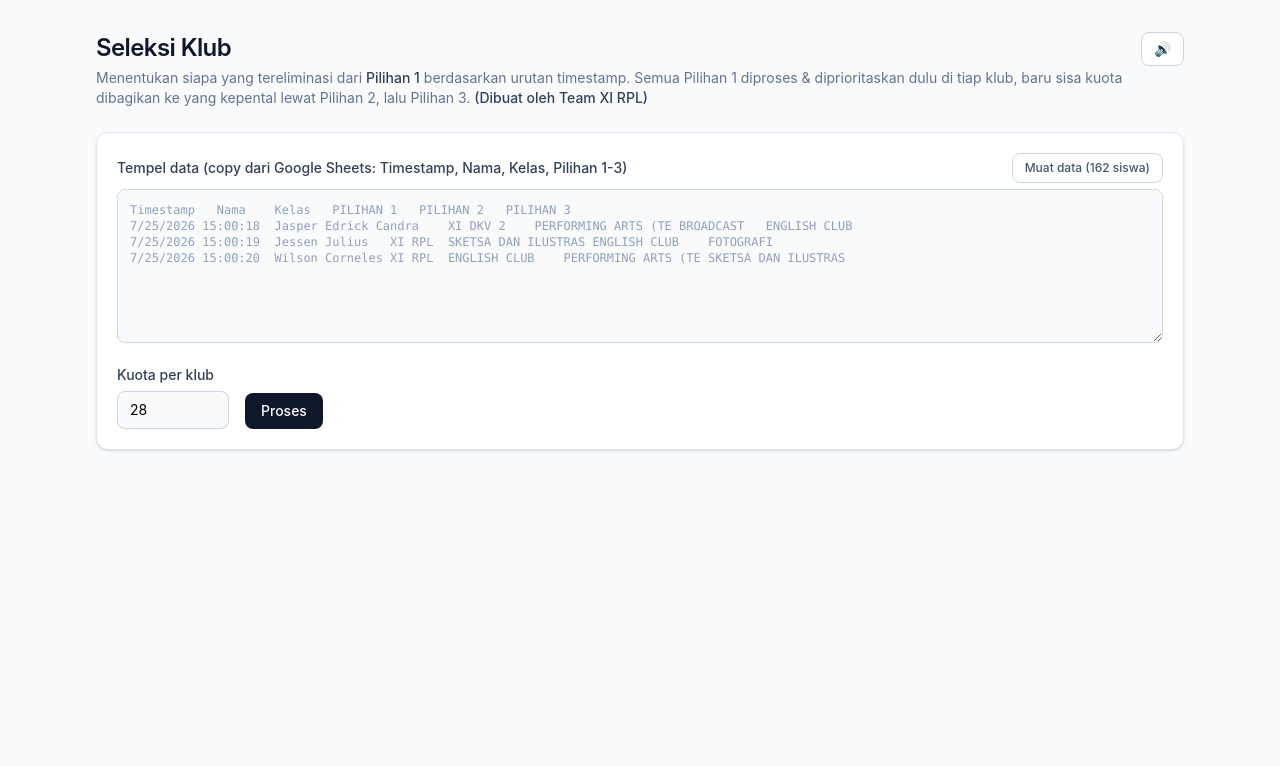
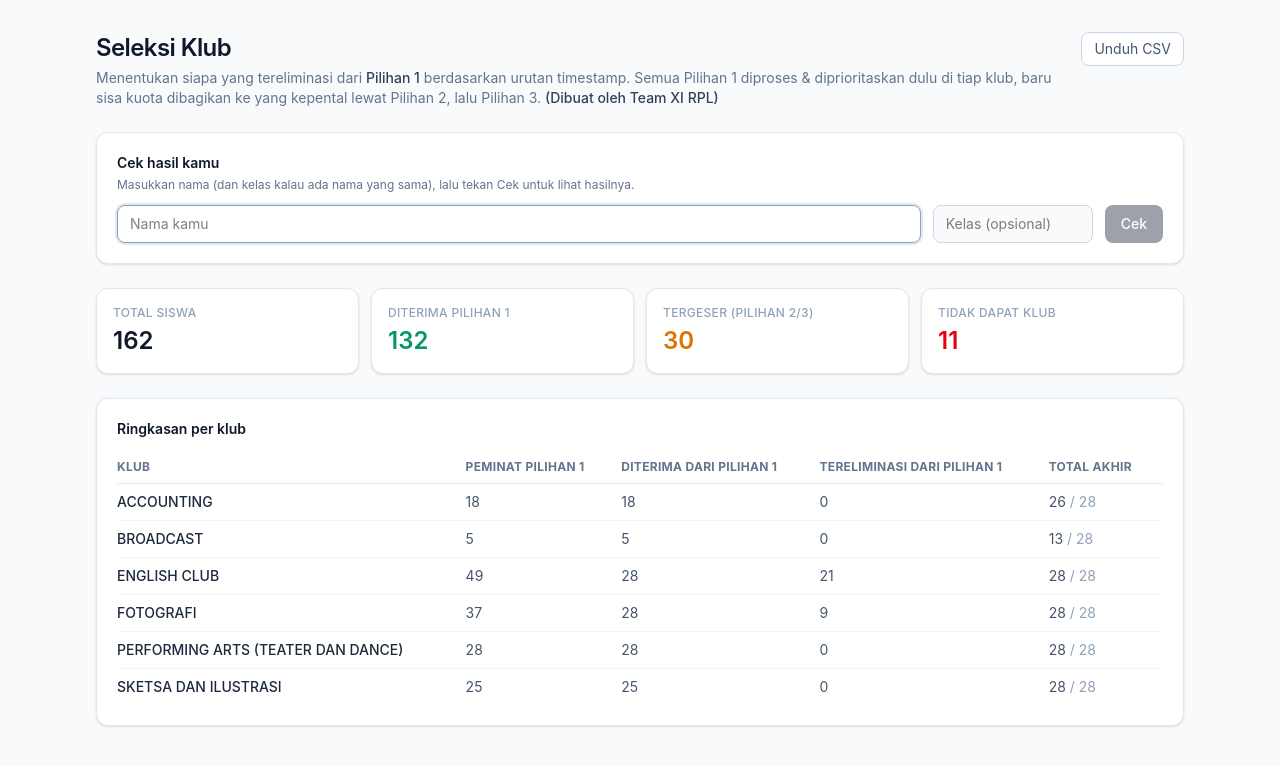
Before and after one commit to RaoMicoryn/Club-Eliminator, a React (Vite) app: page / in a window 1280 px wide. Shown: the top 766 px of the page. Built offline with nearby package versions, Linux system fonts and the light colour scheme.

Commit message:
Update: no more input data, much easier to check and clean!

```diff
--- a/src/App.jsx
+++ b/src/App.jsx
@@ -1,10 +1,5 @@
 import { useState, useMemo } from 'react'
 import { SEED_DATA } from './sampleData'
-
-const SAMPLE = `Timestamp\tNama\tKelas\tPILIHAN 1\tPILIHAN 2\tPILIHAN 3
-7/25/2026 15:00:18\tJasper Edrick Candra\tXI DKV 2\tPERFORMING ARTS (TE\tBROADCAST\tENGLISH CLUB
-7/25/2026 15:00:19\tJessen Julius\tXI RPL\tSKETSA DAN ILUSTRAS\tENGLISH CLUB\tFOTOGRAFI
-7/25/2026 15:00:20\tWilson Corneles\tXI RPL\tENGLISH CLUB\tPERFORMING ARTS (TE\tSKETSA DAN ILUSTRAS`
 
 function parseTimestamp(raw) {
   const t = Date.parse(raw)
@@ -94,12 +89,6 @@ function assignClubs(students, capacity) {
   return { results, counts }
 }
 
-const CHOICE_LABEL = {
-  0: 'Pilihan 1',
-  1: 'Pilihan 2',
-  2: 'Pilihan 3',
-}
-
 const STATUS_STYLE = {
   0: { label: 'Diterima — Pilihan 1' },
   1: { label: 'Tergeser ke Pilihan 2' },
@@ -138,6 +127,14 @@ function downloadCSV(rows) {
   a.click()
   URL.revokeObjectURL(url)
 }
+
+// Data pendaftaran sudah final, jadi hasil seleksi cukup dihitung sekali saat
+// aplikasi dimuat — tidak perlu lagi tempel data atau proses ulang.
+const CAPACITY = 28
+const PROCESSED = (() => {
+  const students = parseData(SEED_DATA)
+  return students.length > 0 ? assignClubs(students, CAPACITY) : { results: [], counts: {} }
+})()
 
 const CONFETTI_COLORS = ['#f43f5e', '#fbbf24', '#34d399', '#60a5fa', '#a78bfa', '#f472b6']
 
@@ -276,9 +273,28 @@ function CheckModal({ result, onClose, onSelectMatch, openClubs, capacity }) {
             <p className="text-sm text-slate-500">{result.student.kelas}</p>
             <p className="mt-4 text-sm text-slate-600">Kamu lolos di</p>
             <p className="mt-1 text-2xl font-bold text-emerald-700">{result.student.assigned}</p>
+
+            {result.student.choiceIndex === 0 ? (
               <p className="mt-3 text-xs font-medium text-emerald-600">
-              Diterima lewat {CHOICE_LABEL[result.student.choiceIndex]}
+                Diterima langsung lewat Pilihan 1 🎯
               </p>
+            ) : result.student.choiceIndex === 1 ? (
+              <div className="mt-3 rounded-lg bg-amber-50 px-3 py-2 text-xs text-amber-700 ring-1 ring-amber-200">
+                <p className="font-medium">Pilihan 1 kamu ({result.student.pilihan1}) sudah penuh duluan,</p>
+                <p className="mt-0.5">
+                  tapi kamu tetap keterima lewat <span className="font-semibold">Pilihan 2 ({result.student.pilihan2})</span>!
+                </p>
+              </div>
+            ) : (
+              <div className="mt-3 rounded-lg bg-amber-50 px-3 py-2 text-xs text-amber-700 ring-1 ring-amber-200">
+                <p className="font-medium">
+                  Pilihan 1 ({result.student.pilihan1}) dan Pilihan 2 ({result.student.pilihan2}) kamu sudah penuh duluan,
+                </p>
+                <p className="mt-0.5">
+                  tapi kamu tetap keterima lewat <span className="font-semibold">Pilihan 3 ({result.student.pilihan3})</span>!
+                </p>
+              </div>
+            )}
           </div>
         )}
 
@@ -352,26 +368,12 @@ function CheckModal({ result, onClose, onSelectMatch, openClubs, capacity }) {
 }
 
 export default function App() {
-  const [rawInput, setRawInput] = useState('')
-  const [capacity, setCapacity] = useState(28)
-  const [processed, setProcessed] = useState(null) // { results, counts }
-  const [error, setError] = useState('')
   const [checkName, setCheckName] = useState('')
   const [checkKelas, setCheckKelas] = useState('')
   const [checkModal, setCheckModal] = useState(null)
-  const [soundOn, setSoundOn] = useState(true)
 
-  const handleProcess = () => {
-    setError('')
-    const students = parseData(rawInput)
-    if (students.length === 0) {
-      setError('Tidak ada data yang terbaca. Pastikan format: Timestamp, Nama, Kelas, Pilihan 1, Pilihan 2, Pilihan 3 (dipisah tab, hasil copy-paste dari Google Sheets).')
-      setProcessed(null)
-      return
-    }
-    setProcessed(assignClubs(students, Number(capacity) || 15))
-    setCheckModal(null)
-  }
+  const processed = PROCESSED
+  const capacity = CAPACITY
 
   const clubSummary = useMemo(() => {
     if (!processed) return []
@@ -420,10 +422,8 @@ export default function App() {
   }, [processed, allClubNames, capacity])
 
   const resolveStudentResult = (student) => {
-    if (soundOn) {
     if (student.assigned) playSuccessSound()
     else playFailSound()
-    }
     return {
       type: student.assigned ? 'success' : 'rejected',
       student,
@@ -464,92 +464,17 @@ export default function App() {
               Menentukan siapa yang tereliminasi dari <span className="font-medium text-slate-700">Pilihan 1</span> berdasarkan urutan timestamp. Semua Pilihan 1 diproses & diprioritaskan dulu di tiap klub, baru sisa kuota dibagikan ke yang kepental lewat Pilihan 2, lalu Pilihan 3. <span className="font-medium text-slate-700">(Dibuat oleh Team XI RPL)</span>
             </p>
           </div>
+          <div className="flex shrink-0 gap-2">
             <button
-            type="button"
-            onClick={() => setSoundOn((v) => !v)}
-            className="shrink-0 rounded-lg border border-slate-300 bg-white px-3 py-1.5 text-sm text-slate-600 transition hover:bg-slate-100"
-            title={soundOn ? 'Matikan suara' : 'Nyalakan suara'}
+              onClick={() => downloadCSV(processed.results)}
+              className="rounded-lg border border-slate-300 bg-white px-3 py-1.5 text-sm text-slate-600 transition hover:bg-slate-100"
             >
-            {soundOn ? '🔊' : '🔇'}
+              Unduh CSV
             </button>
+          </div>
         </header>
 
         <div className="rounded-xl border border-slate-200 bg-white p-5 shadow-sm">
-          <div className="flex flex-col gap-4 sm:flex-row sm:items-end">
-            <div className="flex-1">
-              <div className="mb-1.5 flex flex-wrap items-center justify-between gap-2">
-                <label className="block text-sm font-medium text-slate-700">
-                  Tempel data (copy dari Google Sheets: Timestamp, Nama, Kelas, Pilihan 1-3)
-                </label>
-                <div className="flex gap-2">
-                  <button
-                    type="button"
-                    onClick={() => setRawInput(SEED_DATA)}
-                    className="rounded-lg border border-slate-300 bg-white px-3 py-1.5 text-xs font-medium text-slate-600 transition hover:bg-slate-100"
-                  >
-                    Muat data (162 siswa)
-                  </button>
-                  {rawInput && (
-                    <button
-                      type="button"
-                      onClick={() => setRawInput('')}
-                      className="rounded-lg border border-slate-300 bg-white px-3 py-1.5 text-xs font-medium text-slate-500 transition hover:bg-slate-100"
-                    >
-                      Kosongkan
-                    </button>
-                  )}
-                </div>
-              </div>
-              <textarea
-                value={rawInput}
-                onChange={(e) => setRawInput(e.target.value)}
-                placeholder={SAMPLE}
-                rows={8}
-                className="w-full resize-y rounded-lg border border-slate-300 bg-slate-50 p-3 font-mono text-xs text-slate-800 placeholder:text-slate-400 focus:border-slate-400 focus:bg-white focus:outline-none focus:ring-2 focus:ring-slate-200"
-              />
-            </div>
-          </div>
-
-          <div className="mt-4 flex flex-wrap items-end gap-4">
-            <div>
-              <label className="mb-1.5 block text-sm font-medium text-slate-700">Kuota per klub</label>
-              <input
-                type="number"
-                min={1}
-                value={capacity}
-                onChange={(e) => setCapacity(e.target.value)}
-                className="w-28 rounded-lg border border-slate-300 bg-slate-50 px-3 py-2 text-sm focus:border-slate-400 focus:bg-white focus:outline-none focus:ring-2 focus:ring-slate-200"
-              />
-            </div>
-            <button
-              onClick={handleProcess}
-              className="rounded-lg bg-slate-900 px-4 py-2 text-sm font-medium text-white transition hover:bg-slate-700"
-            >
-              Proses
-            </button>
-            {processed && (
-              <button
-                onClick={() => downloadCSV(processed.results)}
-                className="rounded-lg border border-slate-300 px-4 py-2 text-sm font-medium text-slate-700 transition hover:bg-slate-100"
-              >
-                Unduh CSV
-              </button>
-            )}
-          </div>
-
-          {error && <p className="mt-3 text-sm text-red-600">{error}</p>}
-        </div>
-
-        {processed && (
-          <>
-            <div className="mt-6 grid grid-cols-2 gap-3 sm:grid-cols-4">
-              <StatCard label="Total siswa" value={processed.results.length} />
-              <StatCard label="Diterima Pilihan 1" value={processed.results.length - tergeserCount} accent="emerald" />
-              <StatCard label="Tergeser (Pilihan 2/3)" value={tergeserCount} accent="amber" />
-              <StatCard label="Tidak dapat klub" value={noClubCount} accent="red" />
-            </div>
-
-            <div className="mt-6 rounded-xl border border-slate-200 bg-white p-5 shadow-sm">
           <h2 className="text-sm font-semibold text-slate-900">Cek hasil kamu</h2>
           <p className="mt-1 text-xs text-slate-500">
             Masukkan nama (dan kelas kalau ada nama yang sama), lalu tekan Cek untuk lihat hasilnya.
@@ -561,6 +486,7 @@ export default function App() {
               onChange={(e) => setCheckName(e.target.value)}
               onKeyDown={handleCheckKeyDown}
               placeholder="Nama kamu"
+              autoFocus
               className="min-w-[180px] flex-1 rounded-lg border border-slate-300 bg-slate-50 px-3 py-2 text-sm focus:border-slate-400 focus:bg-white focus:outline-none focus:ring-2 focus:ring-slate-200"
             />
             <input
@@ -579,6 +505,13 @@ export default function App() {
               Cek
             </button>
           </div>
+        </div>
+
+        <div className="mt-6 grid grid-cols-2 gap-3 sm:grid-cols-4">
+          <StatCard label="Total siswa" value={processed.results.length} />
+          <StatCard label="Diterima Pilihan 1" value={processed.results.length - tergeserCount} accent="emerald" />
+          <StatCard label="Tergeser (Pilihan 2/3)" value={tergeserCount} accent="amber" />
+          <StatCard label="Tidak dapat klub" value={noClubCount} accent="red" />
         </div>
 
         <div className="mt-6 rounded-xl border border-slate-200 bg-white p-5 shadow-sm">
@@ -611,8 +544,6 @@ export default function App() {
             </table>
           </div>
         </div>
-          </>
-        )}
       </div>
 
       <CheckModal
```
Lines whose indentation alone changed are shown as unchanged.
